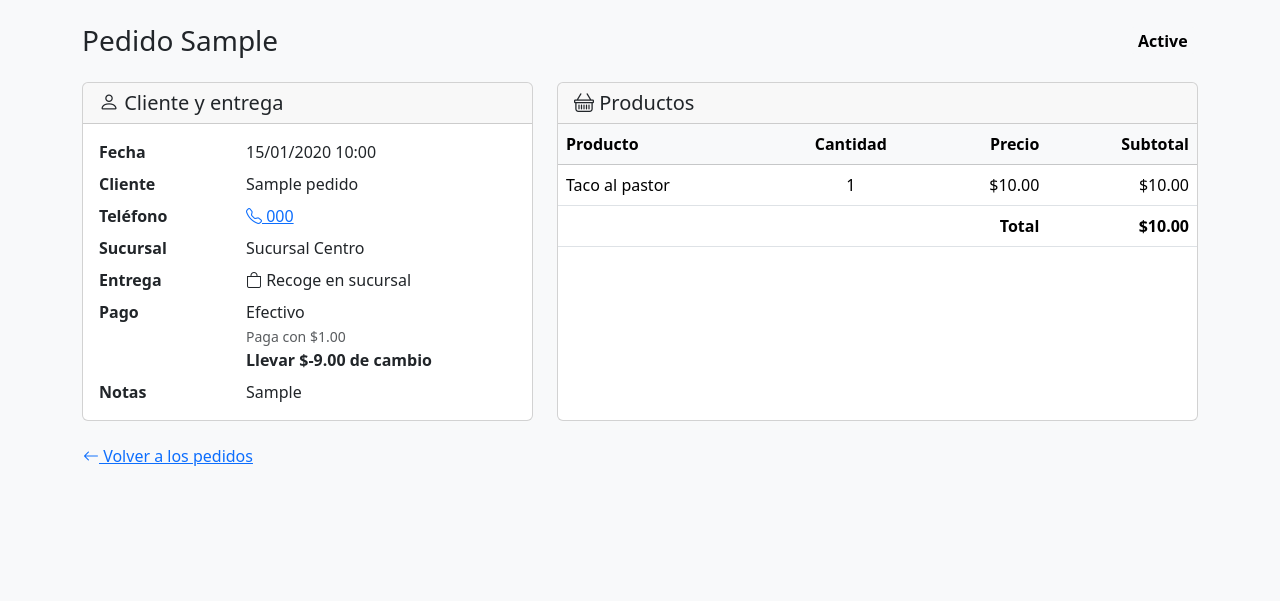
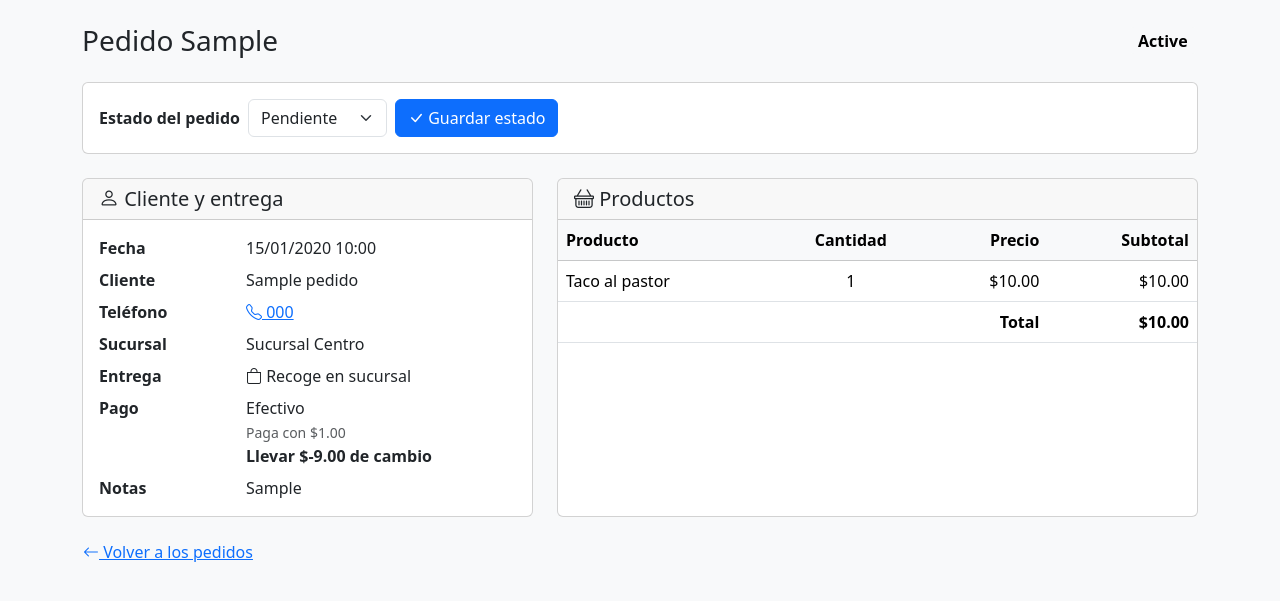
Before and after one commit to jpq0491-a11y/tienda_comida_pedidos_land, a Laravel app: page /admin/pedidos/1 in a window 1280 px wide. Shown: the part 56-657 px from the top of the page. Run offline with Laravel 12, Linux system fonts and the light colour scheme; a user stored in the database is signed in; data comes from the database, SQL or seed files in the repository; tables that the repository leaves empty hold one stand-in row (values such as "Sample post").

Commit message:
Permite cambiar el estado del pedido

```diff
--- a/app/Http/Controllers/PedidoController.php
+++ b/app/Http/Controllers/PedidoController.php
@@ -2,6 +2,7 @@
 
 namespace App\Http\Controllers;
 
+use App\Http\Requests\UpdatePedidoRequest;
 use App\Models\Pedido;
 
 // Pedidos del panel de administración (el cliente crea sus pedidos en CheckoutController)
@@ -36,4 +37,13 @@ class PedidoController extends Controller
 
         return view('admin.pedidos.detalle', compact('pedido'));
     }
+
+    public function update(UpdatePedidoRequest $request, Pedido $pedido)
+    {
+        // validated() solo trae 'estado': aunque manden otros campos (total, teléfono...) no se guardan
+        $pedido->update($request->validated());
+
+        return redirect()->route('admin.pedidos.show', $pedido)
+            ->with('exito', 'El pedido '.$pedido->folio.' ahora está '.str_replace('_', ' ', $pedido->estado).'.');
+    }
 }
--- a/resources/views/admin/pedidos/detalle.blade.php
+++ b/resources/views/admin/pedidos/detalle.blade.php
@@ -2,6 +2,36 @@
     <x-titulo-pagina titulo="Pedido {{ $pedido->folio }}">
         <x-estado-pedido :estado="$pedido->estado" class="fs-6" />
     </x-titulo-pagina>
+
+    <x-errores-formulario />
+
+    {{-- Cambiar el estado: PATCH a admin.pedidos.update, lo valida UpdatePedidoRequest --}}
+    <div class="card mb-4">
+        <div class="card-body">
+            <form action="{{ route('admin.pedidos.update', $pedido) }}" method="POST" class="row g-2 align-items-center">
+                @csrf
+                @method('PATCH')
+                <div class="col-auto">
+                    <label for="estado" class="col-form-label fw-semibold">Estado del pedido</label>
+                </div>
+                <div class="col-auto">
+                    <select id="estado" name="estado" class="form-select @error('estado') is-invalid @enderror">
+                        @foreach ([...App\Models\Pedido::ESTADOS_PENDIENTES, ...App\Models\Pedido::ESTADOS_REALIZADOS] as $estado)
+                            {{-- old() conserva lo elegido si la validación falla --}}
+                            <option value="{{ $estado }}" @selected(old('estado', $pedido->estado) === $estado)>
+                                {{ ucfirst(str_replace('_', ' ', $estado)) }}
+                            </option>
+                        @endforeach
+                    </select>
+                </div>
+                <div class="col-auto">
+                    <button type="submit" class="btn btn-primary">
+                        <i class="bi bi-check-lg"></i> Guardar estado
+                    </button>
+                </div>
+            </form>
+        </div>
+    </div>
 
     <div class="row g-4">
         {{-- Cliente, entrega y pago --}}
--- a/resources/views/tienda/confirmacion.blade.php
+++ b/resources/views/tienda/confirmacion.blade.php
@@ -12,9 +12,9 @@
                 <div class="col-lg-5">
                     <div class="bg-white rounded-3 p-4 h-100">
                         <h5 class="fw-bolder mb-3">Entrega y pago</h5>
-                        {{-- Estado guardado en la base de datos; en la Etapa 7 el admin lo cambia --}}
+                        {{-- Estado guardado en la base de datos; lo cambia el admin desde el panel --}}
                         <p class="mb-3">
-                            Estado: <span class="badge text-bg-warning">{{ ucfirst(str_replace('_', ' ', $pedido->estado)) }}</span>
+                            Estado: <x-estado-pedido :estado="$pedido->estado" />
                         </p>
                         {{-- El teléfono no se muestra: cualquiera con el enlace podría verlo --}}
                         <p class="mb-3">
--- a/routes/web.php
+++ b/routes/web.php
@@ -39,8 +39,8 @@ Route::middleware(['auth', 'can:administrar'])->prefix('admin')->name('admin.')-
     // CRUD completo (con show), como pide la rúbrica
     Route::resource('productos', ProductoController::class);
 
-    // Panel de pedidos: el admin no crea ni borra pedidos, solo los consulta (y luego cambia su estado)
-    Route::resource('pedidos', PedidoController::class)->only(['index', 'show']);
+    // Panel de pedidos: el admin no crea ni borra pedidos, solo los consulta y cambia su estado (update)
+    Route::resource('pedidos', PedidoController::class)->only(['index', 'show', 'update']);
 });
 
 require __DIR__.'/settings.php';
```
Also changed, not shown: app/Http/Requests/UpdatePedidoRequest.php (added, +36 -0 lines).
